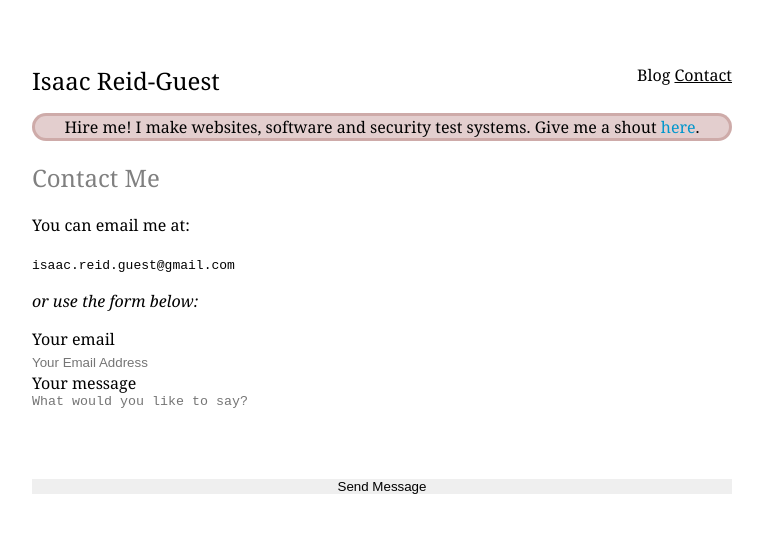
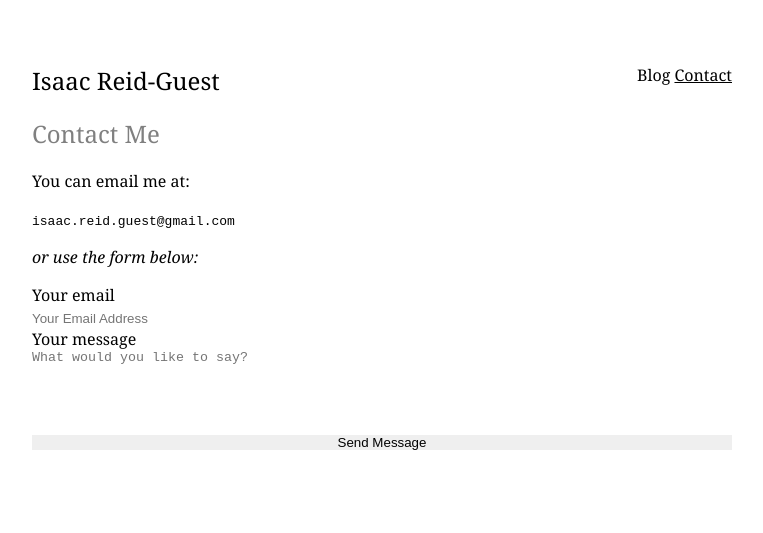
Before and after one commit to ir-g/ir-g.github.io, a Jekyll site: the page built from contact.md, in a window 1280 px wide. Shown: the top 533 px of the page, without its empty margins (258-1021 px from the left). Built offline with Jekyll 4.4.1, drawn with Linux system fonts in a browser that asks for light colours.

Commit message:
Update default.html

```diff
--- a/_layouts/default.html
+++ b/_layouts/default.html
@@ -81,13 +81,13 @@ blogmenu:                       {{ blogmenu }}
         </div>
       </div>
       <div id="content">
-        {% unless page.url == "contact"%}<p style="
+        {% unless page.url == "/contact/" %}<p style="
     border: rgba(138, 58, 50, 0.24) solid;
     background-color: rgba(138, 50, 50, 0.24);
     text-align: center;
     /* text-decoration:  underline; */
     border-radius: 20px;
-    ">Hire me! I make websites, software and security test systems. Give me a shout <a href="/contact/">here</a>. </p>{% endunless%}
+    ">Hire me! I make websites, software and security test systems. Give me a shout <a href="/contact/">here</a>. </p>{% endunless %}
         {{ content }}
         <br>
         </div>
```
